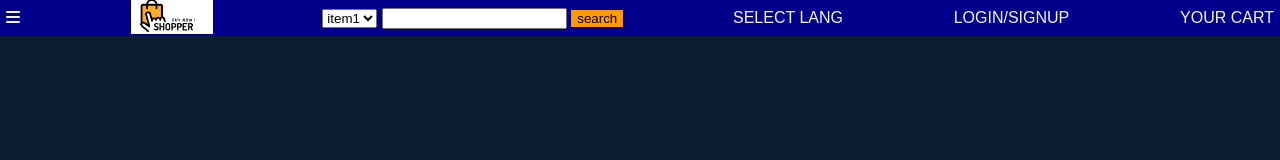
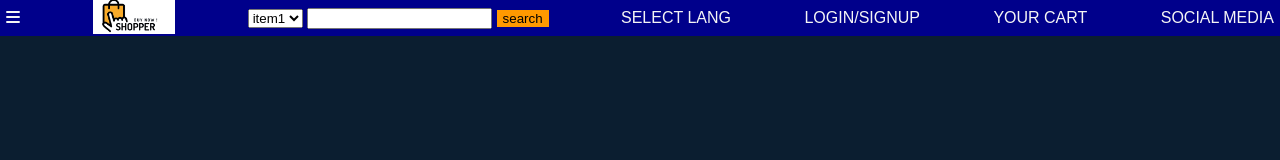
Before and after one commit to adit1403/shoppingSite, a plain HTML site: page index.html in a window 1280 px wide. Drawn offline with Linux system fonts and the light colour scheme.

Commit message:
Update index.html

```diff
--- a/index.html
+++ b/index.html
@@ -15,6 +15,7 @@
         <div class="toggle menubar-item"><i class="fa fa-bars" aria-hidden="true"></i>
         </div>
         <div class="logo menubar-item"><img src="./company1.png" alt=""></div>
+
         <div class="searchBar menubar-item">
             <select name="" id="">
                 <option value="item1">item1</option>
@@ -31,6 +32,7 @@
         <div class="language menubar-item">SELECT LANG</div>
         <div class="login-signUp menubar-item">LOGIN/SIGNUP</div>
         <div class="cart menubar-item">YOUR CART</div>
+        <div class="social menubar-item">SOCIAL MEDIA</div>
     </div>
     <!-- menubar-end -->
 </body>
```
